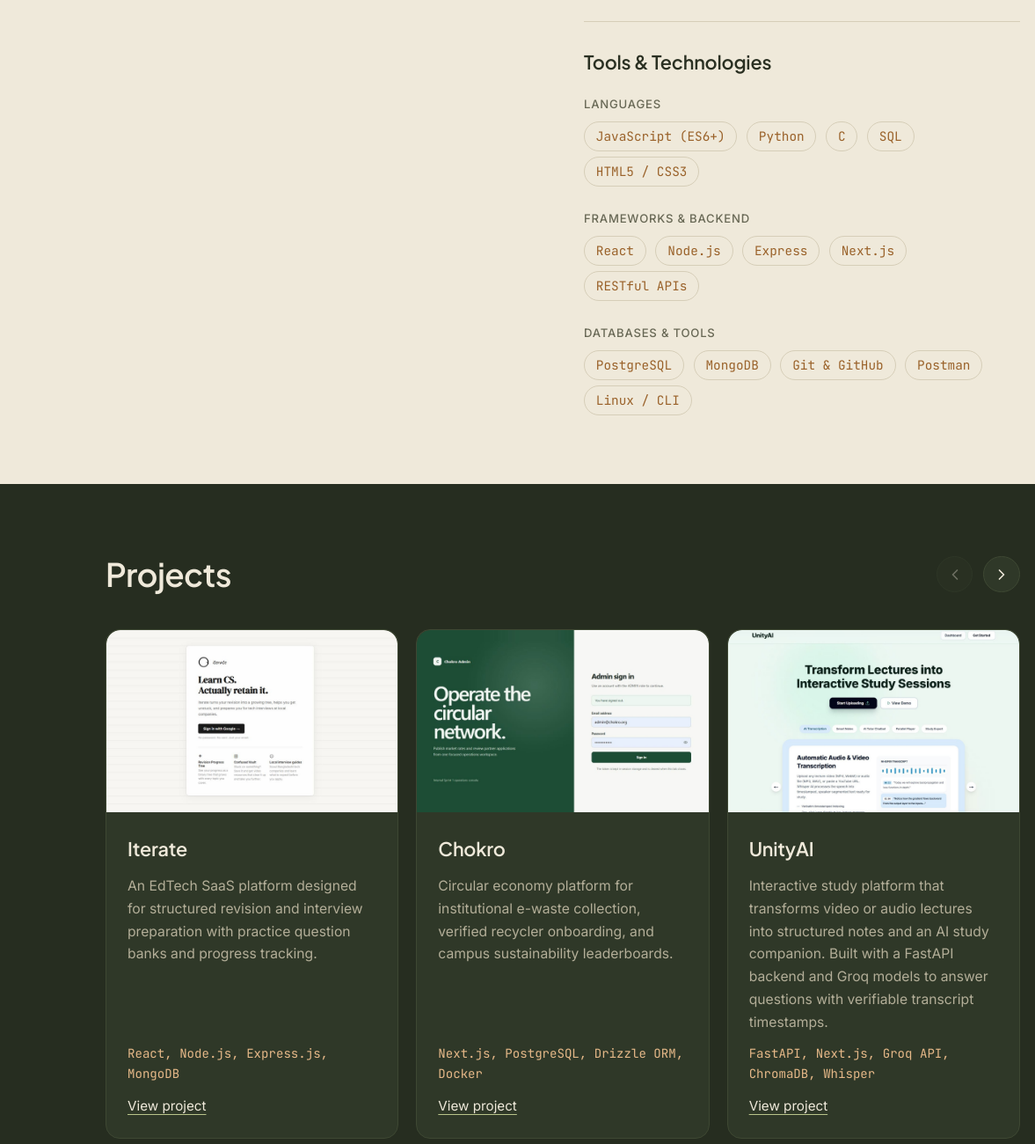
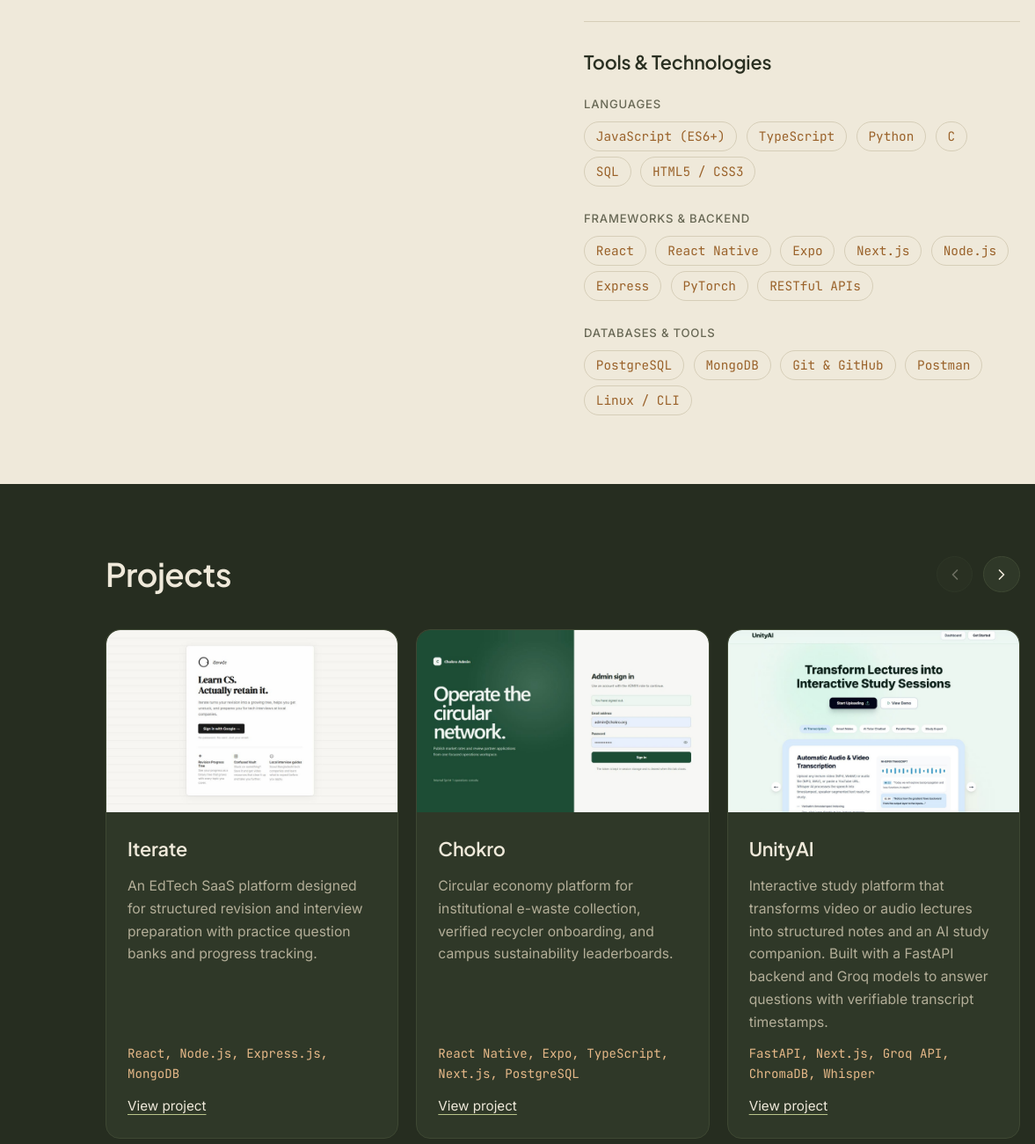
Before and after one commit to Antizer17/Antizer17.github.io, a plain HTML site: page Sameer – Portfolio.html in a window 1280 px wide. Shown: the part 960-2260 px from the top of the page at 88% size, 0-1177 px from the left. Drawn offline with Linux system fonts and the light colour scheme.

Commit message:
feat: add React Native, Expo, TypeScript to Chokro & About; add PyTorch to About

```diff
--- a/Sameer – Portfolio.html
+++ b/Sameer – Portfolio.html
@@ -88,6 +88,7 @@
                 <span class="tool-cat-title">Languages</span>
                 <div class="stack">
                   <span>JavaScript (ES6+)</span>
+                  <span>TypeScript</span>
                   <span>Python</span>
                   <span>C</span>
                   <span>SQL</span>
@@ -100,9 +101,12 @@
                 <span class="tool-cat-title">Frameworks & Backend</span>
                 <div class="stack">
                   <span>React</span>
+                  <span>React Native</span>
+                  <span>Expo</span>
+                  <span>Next.js</span>
                   <span>Node.js</span>
                   <span>Express</span>
-                  <span>Next.js</span>
+                  <span>PyTorch</span>
                   <span>RESTful APIs</span>
                 </div>
               </div>
@@ -171,7 +175,7 @@
                 <div class="card-body">
                   <h3>Chokro</h3>
                   <p>Circular economy platform for institutional e-waste collection, verified recycler onboarding, and campus sustainability leaderboards.</p>
-                  <div class="tags">Next.js, PostgreSQL, Drizzle ORM, Docker</div>
+                  <div class="tags">React Native, Expo, TypeScript, Next.js, PostgreSQL</div>
                   <a href="https://chokro.ahmadsameer.dev" target="_blank">View project</a>
                 </div>
               </article>
```
Also changed, not shown: index.html (+6 -2 lines).
